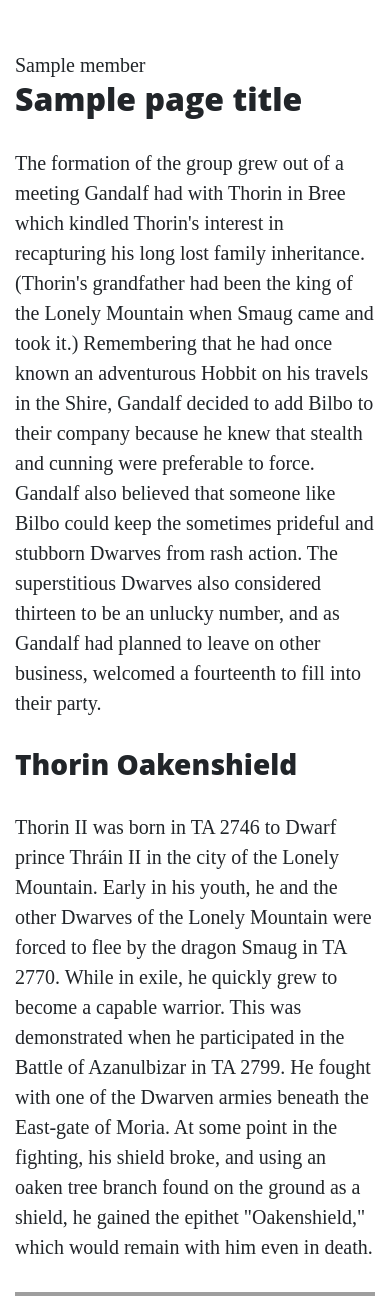
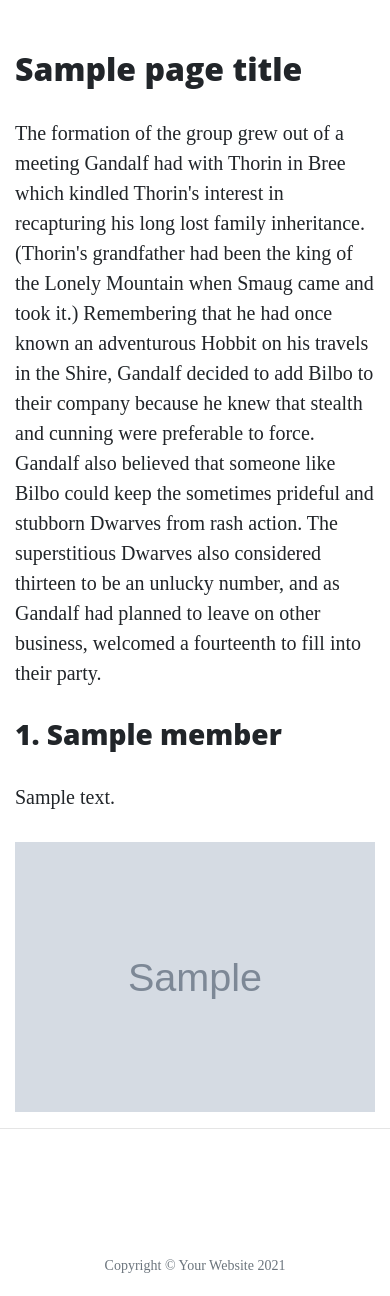
Before and after one commit to Gh0ul5lay3r-91/flask-walkthrough, a Flask app: template templates/about.html in a window 390 px wide. Shown: the part 533-1829 px from the top of the page. After the commit the page ends 1806 px from the top, so only its background shows below. Run offline with Flask 2, Linux system fonts and the light colour scheme; the template is opened without the code that fills it: most values are stand-ins (such as "Sample title", 1, 10 or a date in 2020); grey boxes marked "Sample" are stand-in pictures; some libraries are stand-ins or nearby versions; grey boxes are pictures that could not be loaded.

Commit message:
Add if statement to abotu template

```diff
--- a/templates/about.html
+++ b/templates/about.html
@@ -1,7 +1,5 @@
 {% extends "base.html" %}
 {% block content %}
-
-    {{ company[1]["name"] }}
 
     <h2>{{ page_title }}</h2>
     <p>The formation of the group grew out of a meeting Gandalf had with Thorin in Bree which kindled Thorin's interest
@@ -13,71 +11,38 @@
         planned to leave on other business, welcomed a fourteenth to fill into their party.
     </p>
 
+    {%  for member in company  %}
+
         <div class="row featurette">
+
+            {% if loop.index % 2 != 0 %}
+
                 <div class="col-md-7">
-            <h3>Thorin Oakenshield</h3>
-            <p>
-                Thorin II was born in TA 2746 to Dwarf prince Thráin II in the city of the Lonely Mountain. Early in his
-                youth, he and the other Dwarves of the Lonely Mountain were forced to flee by the dragon Smaug in TA
-                2770. While in exile, he quickly grew to become a capable warrior. This was demonstrated when he
-                participated in the Battle of Azanulbizar in TA 2799. He fought with one of the Dwarven armies beneath
-                the East-gate of Moria. At some point in the fighting, his shield broke, and using an oaken tree branch
-                found on the ground as a shield, he gained the epithet "Oakenshield," which would remain with him even
-                in death.
-            </p>
+                    <h3>{{ loop.index }}. {{  member.name  }}</h3>
+                    <p>{{  member.description  }}</p>
                 </div>
                 <div class="col-md-5">
-            <img src="https://static.wikia.nocookie.net/lotr/images/3/3f/ThorinBIG.jpg" alt="">
+                    <img src="{{  member.image_source  }}" alt="" class="featurette-image image-responsive">
                 </div>
-    </div>
-    <div class="row featurette">
+
+                {% else %}
+
                 <div class="col-md-5">
-            <img src="https://static.wikia.nocookie.net/lotr/images/b/b4/The-Hobbit-Fili-and-Kili.jpg" alt="">
+                    <img src="{{  member.image_source  }}" alt="" class="featurette-image image-responsive">
                 </div>
                 <div class="col-md-7">
-            <h3>Fili and Kili</h3>
-            <p>
-                Fíli and Kíli were brothers, the youngest of the thirteen Dwarves who set out with Thorin Oakenshield's
-                company, along with Gandalf and Bilbo Baggins, to reclaim the Lonely Mountain from the dragon Smaug.
-                Fíli and Kíli were the two most active Dwarves of Thorin's company, and apart from Balin, and possibly
-                Bombur, they appeared more frequently as "individual" characters in Tolkien's novel than the rest of
-                Thorin's companions, who were most often named only in "group" references to the entire company.
-            </p>
+                    <h3>{{ loop.index }}. {{  member.name  }}</h3>
+                    <p>{{  member.description  }}</p>
                 </div>
-    </div><div class="row featurette">
-        <div class="col-md-7">
-            <h3>Óin</h3>
-            <p>
-                Óin was the older brother of Glóin, cousin of Dwalin and Balin, and uncle of Gimli. Óin's uncle was
-                Fundin, the father of Balin and Dwalin. He usually wore a brown-hooded cloak when travelling. Óin fought
-                in the Battle of Azanulbizar along with Thorin Oakenshield, and in TA 2941 joined with Thorin and
-                Company on the quest to reclaim the Lonely Mountain wearing a brown hood.[2] Óin was one of the Dwarves
-                who bet that Bilbo would come along with them to reclaim the Lonely Mountain. Óin and his brother Glóin
-                were usually in charge of preparing the fire for the Company as they were the most skilled out of the
-                others. He fought in and survived the Battle of Five Armies, and later settled in the Lonely Mountain
-                with King Dáin II Ironfoot, along with many other Dwarves of The Company of Thorin.
-            </p>
+
+            {% endif %}
         </div>
-        <div class="col-md-5">
-            <img src="https://static.wikia.nocookie.net/lotr/images/e/e8/Oin.jpg" alt="">
-        </div>
-    </div>
-    <div class="row featurette">
-        <div class="col-md-5">
-            <img src="https://static.wikia.nocookie.net/lotr/images/f/fc/Gloin_2.jpg" alt="">
-        </div>
-        <div class="col-md-7">
-            <h3>Glóin</h3>
-            <p>
-                Glóin was born in TA 2783, after the dragon Smaug desolated Erebor. He was the younger child of Gróin
-                and younger brother of Óin. In TA 2799, Glóin was known to have fought in the Battle of Azanulbizar, the
-                last battle of the War of the Dwarves and Orcs, though it is unknown how significant his contribution
-                was, being 16 years old. In TA 2879, in the Blue Mountains, while in exile, his son Gimli was born to
-                him and an unknown wife. In March of TA 2941 in Bree, Thorin Oakenshield met by chance the wizard
-                Gandalf the Grey, pushing Thorin to reclaim Erebor, so that Smaug wouldn't ally with Sauron. When
-                Gandalf mentioned Hobbits, Glóin referred them as "simpletons" and also said that Hobbits "would never
-                dare to come within smelling distance of the nakedest dragonet new from the shell".
-            </p>
-        </div>
-    </div>
+
+        {% if loop.index != loop.length %}
+
+            <hr class="featurette-divider">
+
+        {% endif %}
+
+    {%  endfor  %}
 {% endblock %}
```
Also changed, not shown: data/company.json (+56 -2 lines). Lines whose indentation alone changed are shown as unchanged.
